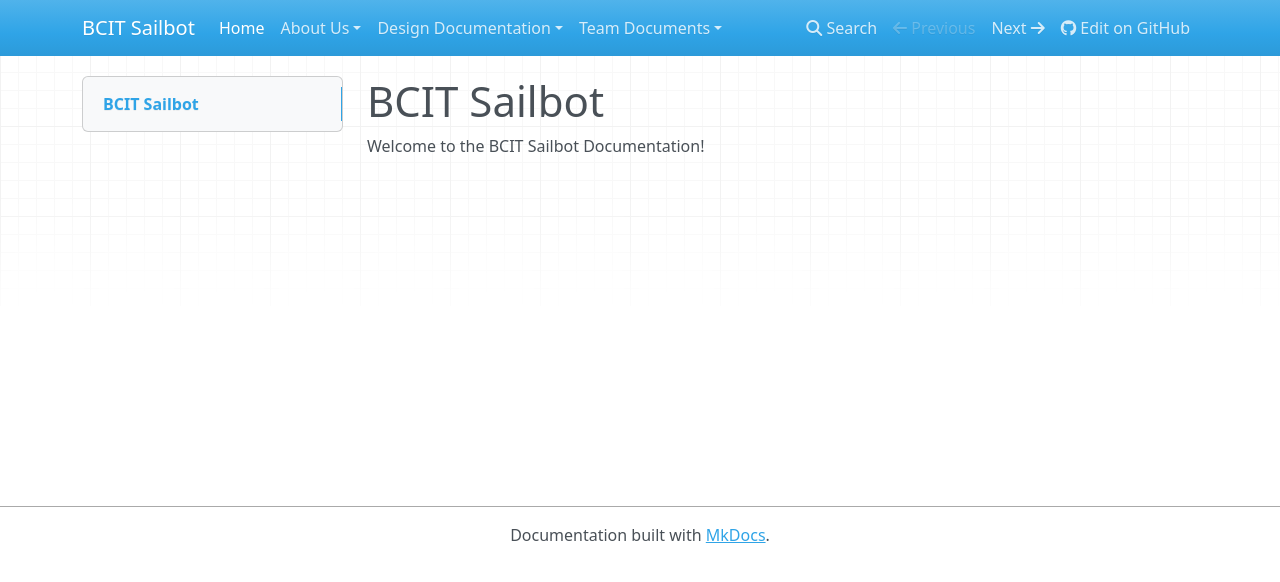
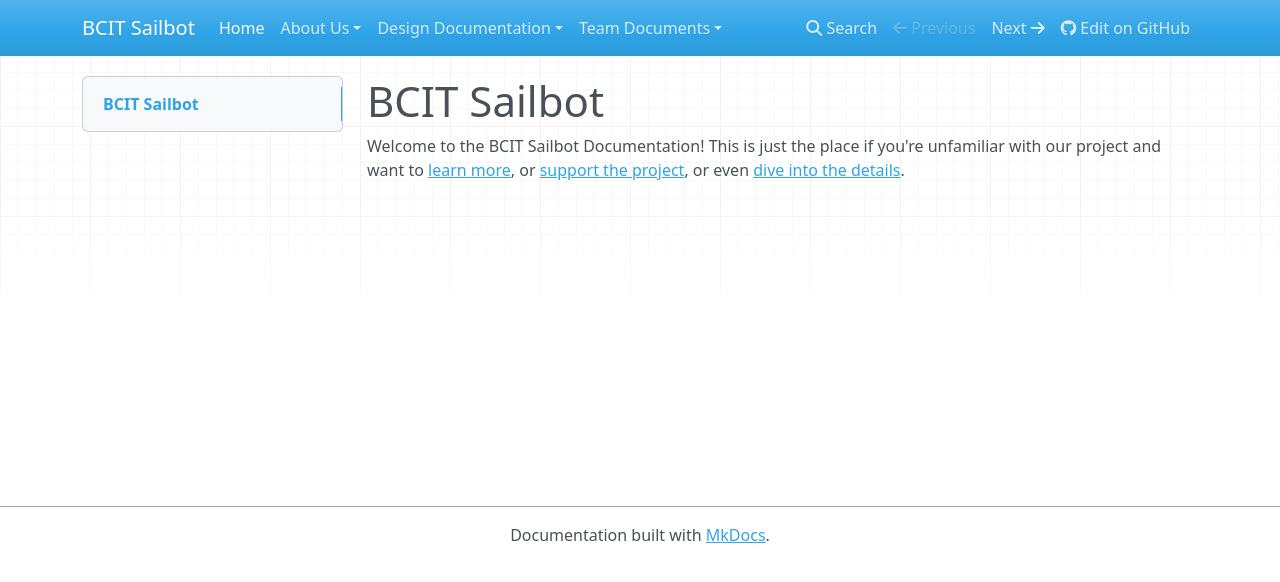
Before and after one commit to mattnite/BCIT-Sailbot, an MkDocs documentation site: the page built from docs/index.md, in a window 1280 px wide. Shown: the top 582 px of the page. Built offline with MkDocs 1.6.1, drawn with Linux system fonts in a browser that asks for light colours; nearby versions of some CDN libraries; old or Windows-style settings are respelled for this version of MkDocs.

Commit message:
Updated index page

```diff
--- a/docs/index.md
+++ b/docs/index.md
@@ -1,3 +1,6 @@
 # BCIT Sailbot
 
-Welcome to the BCIT Sailbot Documentation!
+Welcome to the BCIT Sailbot Documentation! This is just the place if you're
+unfamiliar with our project and want to [learn more](about/team.md), or [support
+the project](about/sponsorship.md), or even [dive into the
+details](design/overview.md).
```
Also changed, not shown: docs/about/sponsorship.md (+3 -1 lines).
